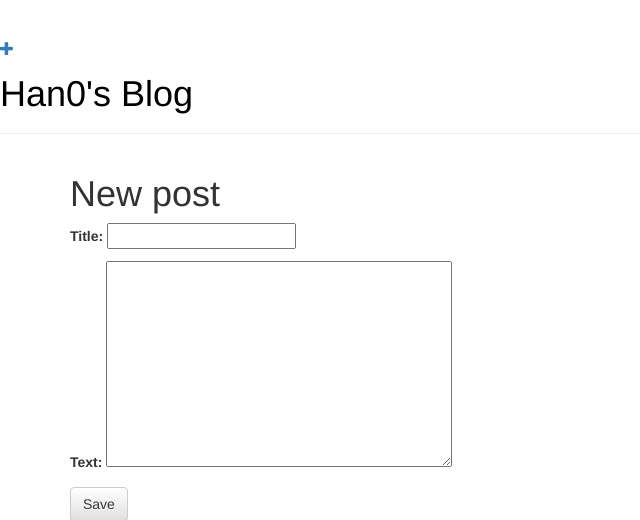
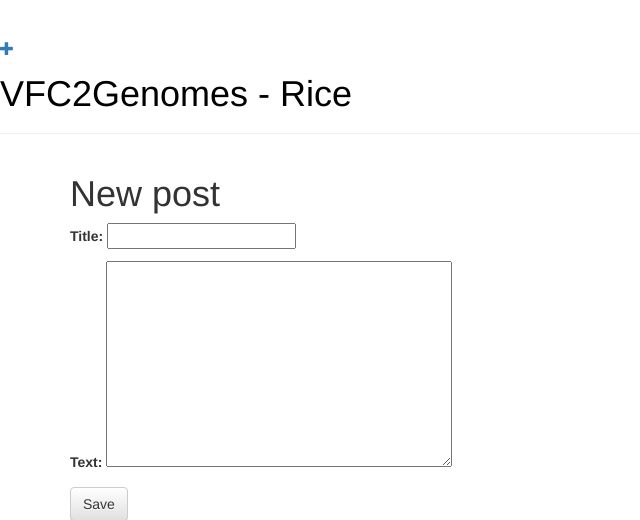
Before and after one commit to Han-yeong/Djangogirls, a Django app: page /post/new/ in a window 1280 px wide. Shown: the top 520 px of the page, without its empty margins (0-640 px from the left). Run offline with Django 3.2, Linux system fonts and the light colour scheme; some libraries are stand-ins or nearby versions.

Commit message:
plz final

```diff
--- a/blog/templates/blog/base.html
+++ b/blog/templates/blog/base.html
@@ -10,7 +10,7 @@
     <body>
         <div class="page-header">
             <a href="{% url 'post_new' %}" class="top-menu"><span class="glyphicon glyphicon-plus"></span></a>
-            <h1><a href="/">Han0's Blog</a></h1>
+            <h1><a href="/">VFC2Genomes - Rice</a></h1>
         </div>
         <div class="content container">
             <div class="row">
--- a/blog/templates/blog/post_detail.html
+++ b/blog/templates/blog/post_detail.html
@@ -3,10 +3,11 @@
 {% block content %}
     <div class="post">
         {% if post.published_date %}
-            <div class="date">
+            <div class="date"></div>
                 {{ post.published_date }}
             </div>
         {% endif %}
+        <a class="btn btn-default" href="{% url 'post_edit' pk=post.pk %}"><span class="glyphicon glyphicon-pencil"></span></a>
         <h1>{{ post.title }}</h1>
         <p>{{ post.text|linebreaksbr }}</p>
     </div>
```
Also changed, not shown: blog/static/css/blog.css (line endings or trailing spaces).
